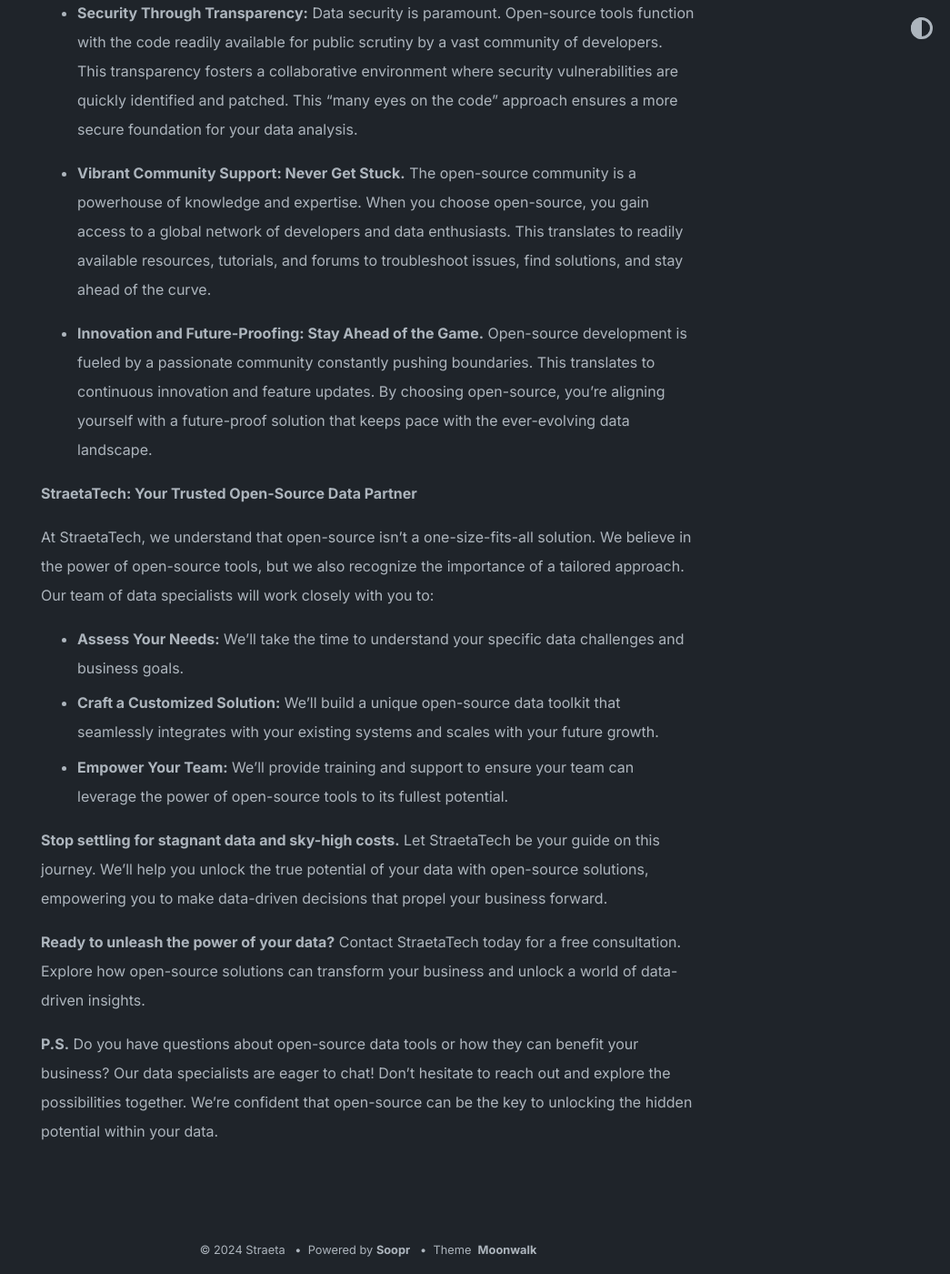
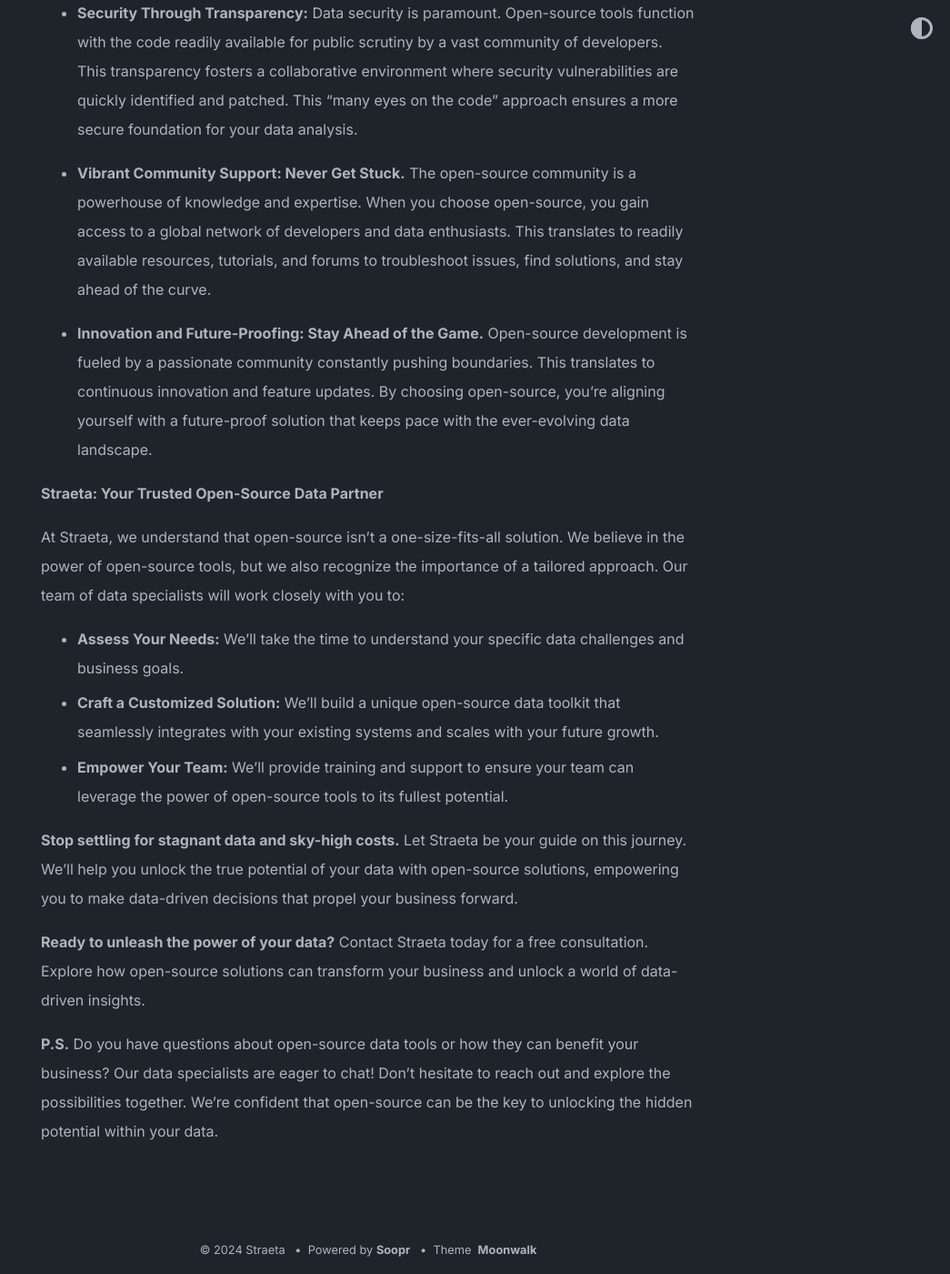
Before and after one commit to MilanoTech/milanotech.github.io, a Jekyll site: the page built from _posts/2024-04-18-How straeta uses open source to help clients.md, in a window 1280 px wide and 1400 px high, scrolled down 1413 px. Shown: the whole window at 91% size, without its empty margins (235-1280 px from the left). Built offline with Jekyll 4.4.1, drawn with Linux system fonts in a browser that asks for light colours.

Commit message:
Update 2024-04-18-How straeta uses open source to help clients.md

```diff
--- a/_posts/2024-04-18-How straeta uses open source to help clients.md
+++ b/_posts/2024-04-18-How straeta uses open source to help clients.md
@@ -7,7 +7,7 @@ tags: [Open Source, Consulting, IT, Straeta]
 
 ## Is Your Data Locked in a Silo? Unleash Its Potential with Open-Source Solutions
 
-![image](https://github.com/StraetaTech/Straetatech.github.io/assets/166930479/1ab4a2fa-6e2a-4959-8df3-6c479d7be08c)
+![image](https://github.com/Straeta/Straeta.github.io/assets/166930479/1ab4a2fa-6e2a-4959-8df3-6c479d7be08c)
 
 
 In today's data-driven world, businesses are drowning in information. But are they truly **swimming** in insights? Often, the answer is a resounding no. Traditional data tools can be expensive, inflexible, and leave you with stagnant results.  **What if there was a way to unlock the hidden potential of your data, without breaking the bank?**
@@ -24,16 +24,16 @@ Enter the world of open-source data tools. These powerful solutions offer a comp
 
 * **Innovation and Future-Proofing: Stay Ahead of the Game.**  Open-source development is fueled by a passionate community constantly pushing boundaries. This translates to continuous innovation and feature updates. By choosing open-source, you're aligning yourself with a future-proof solution that keeps pace with the ever-evolving data landscape.
 
-**StraetaTech: Your Trusted Open-Source Data Partner**
+**Straeta: Your Trusted Open-Source Data Partner**
 
-At StraetaTech, we understand that open-source isn't a one-size-fits-all solution. We believe in the power of open-source tools, but we also recognize the importance of a tailored approach.  Our team of data specialists will work closely with you to:
+At Straeta, we understand that open-source isn't a one-size-fits-all solution. We believe in the power of open-source tools, but we also recognize the importance of a tailored approach.  Our team of data specialists will work closely with you to:
 
 * **Assess Your Needs:** We'll take the time to understand your specific data challenges and business goals.
 * **Craft a Customized Solution:**  We'll build a unique open-source data toolkit that seamlessly integrates with your existing systems and scales with your future growth.
 * **Empower Your Team:** We'll provide training and support to ensure your team can leverage the power of open-source tools to its fullest potential.
 
-**Stop settling for stagnant data and sky-high costs.** Let StraetaTech be your guide on this journey. We'll help you unlock the true potential of your data with open-source solutions, empowering you to make data-driven decisions that propel your business forward.
+**Stop settling for stagnant data and sky-high costs.** Let Straeta be your guide on this journey. We'll help you unlock the true potential of your data with open-source solutions, empowering you to make data-driven decisions that propel your business forward.
 
-**Ready to unleash the power of your data?**  Contact StraetaTech today for a free consultation.  Explore how open-source solutions can transform your business and unlock a world of data-driven insights.
+**Ready to unleash the power of your data?**  Contact Straeta today for a free consultation.  Explore how open-source solutions can transform your business and unlock a world of data-driven insights.
 
 **P.S.**  Do you have questions about open-source data tools or how they can benefit your business?  Our data specialists are eager to chat!  Don't hesitate to reach out and explore the possibilities together. We're confident that open-source can be the key to unlocking the hidden potential within your data.
```
